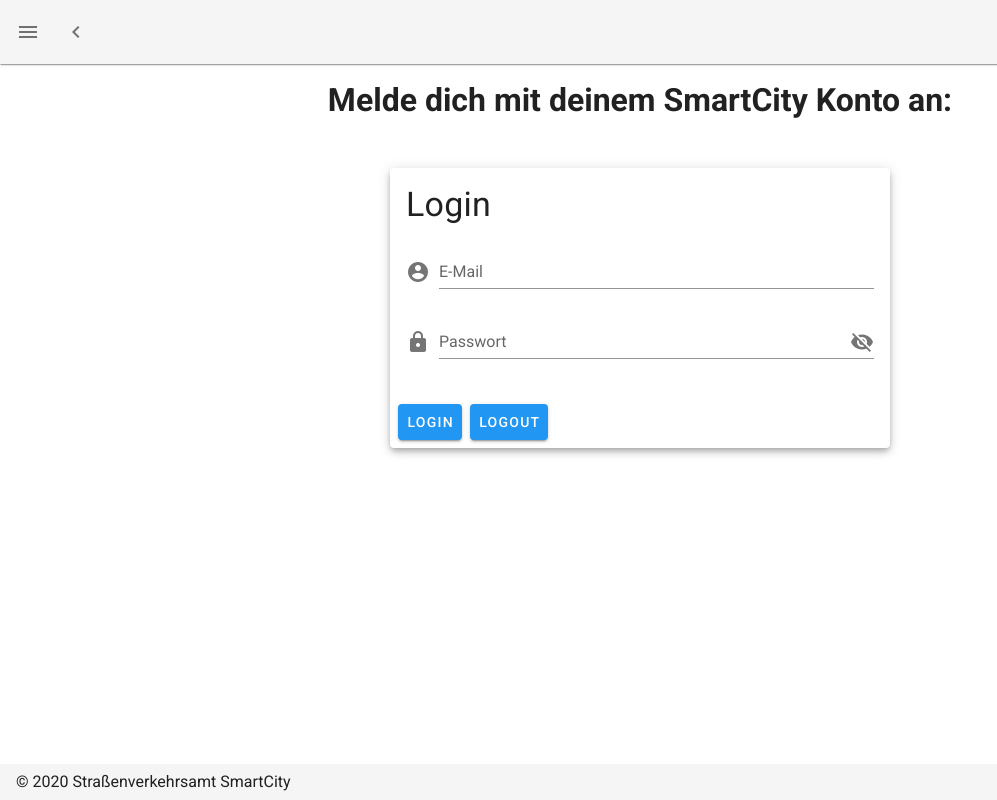
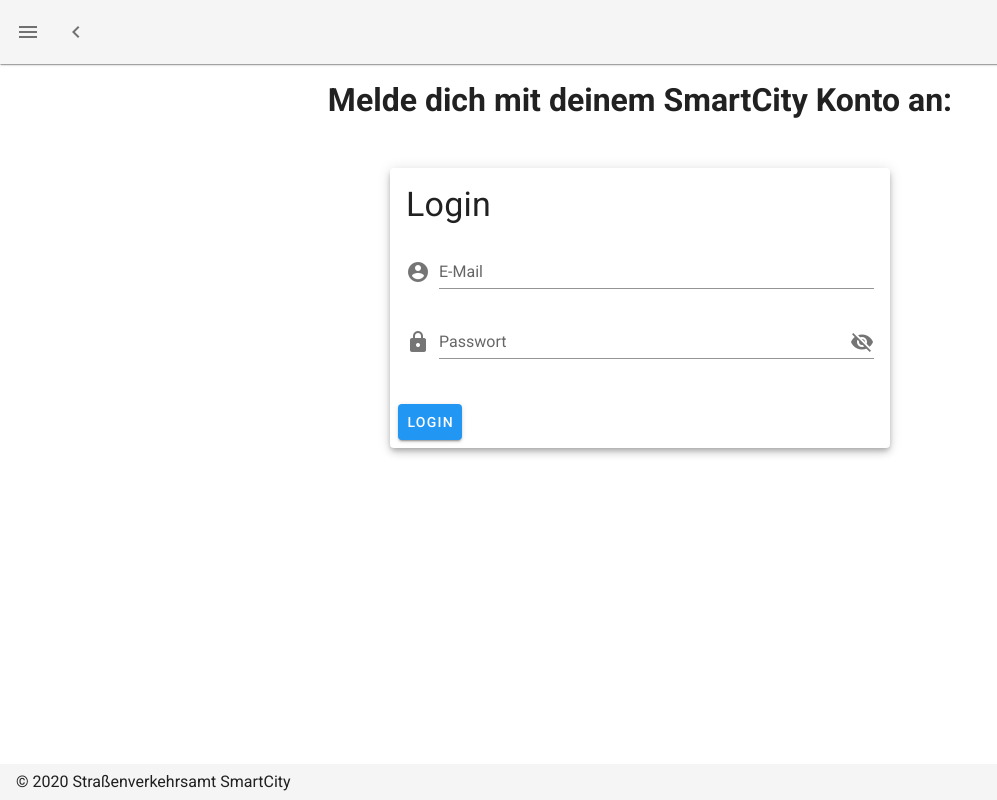
Before and after one commit to SGSE-2020/MS_Strassenverkehrsamt, a Nuxt app in the folder frontend/: page /account in a window 1280 px wide. Shown: the whole page, without its empty margins (0-997 px from the left). Built offline with nearby package versions, Linux system fonts and the light colour scheme.

Commit message:
account form updated better interceptor logging

```diff
--- a/frontend/layouts/default.vue
+++ b/frontend/layouts/default.vue
@@ -120,12 +120,13 @@ export default {
     // Add Authorization with access token
     axios.interceptors.request.use(
       (config) => {
-        console.log('token added')
         let token = 'none'
         if (this.$store.state.loggedIn !== false)
           token = this.$store.state.token
         config.headers.Authorization = token
-        // config.headers['Content-Type'] = 'application/json';
+        console.log(
+          'Token added to request: ' + config.method + ' ' + config.url
+        )
         return config
       },
       (error) => {
--- a/frontend/pages/account.vue
+++ b/frontend/pages/account.vue
@@ -38,7 +38,6 @@
         </v-card-text>
         <v-card-actions>
           <v-btn color="info" @click="loginUser()">Login</v-btn>
-          <v-btn color="info" @click="logoutUser()">Logout</v-btn>
         </v-card-actions>
       </v-card>
 
@@ -51,7 +50,7 @@
         </v-card-text>
         <v-card-actions>
           <v-btn color="info" @click="logoutUser()">Logout</v-btn>
-          <v-btn color="info" @click="refreshToken()">Refesh</v-btn>
+          <v-btn color="info" @click="refreshToken()">Refesh Token</v-btn>
         </v-card-actions>
       </v-card>
     </v-flex>
```
